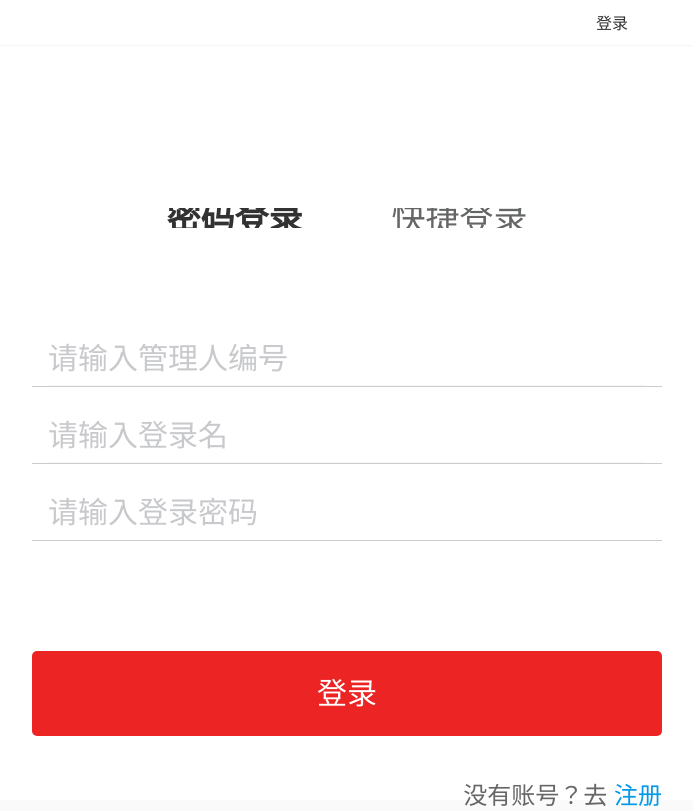
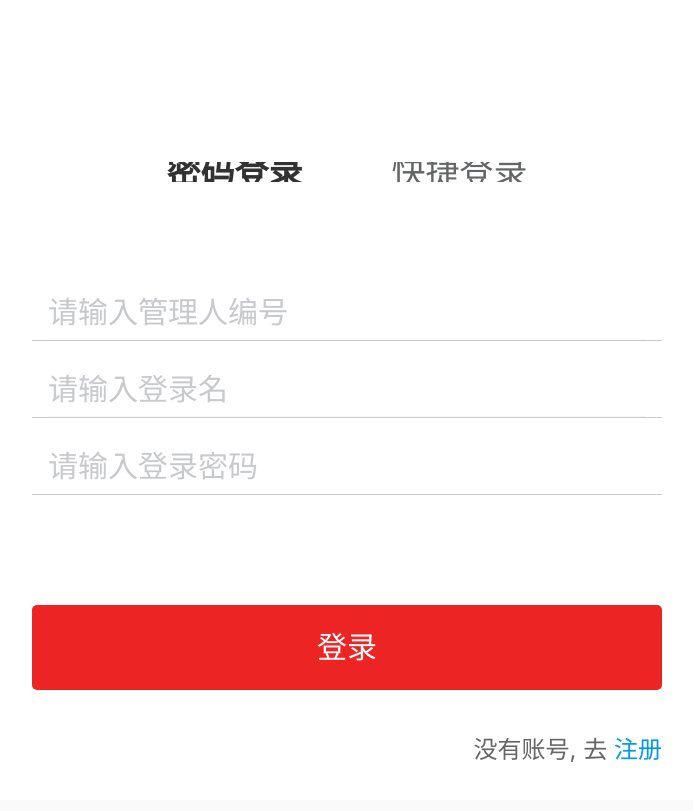
Before and after one commit to taogang2020/front-planner, a Vue app: page /login in a window 1280 px wide. Shown: the whole page, without its empty margins (28-721 px from the left). Built offline with nearby package versions, Linux system fonts and the light colour scheme.

Commit message:
登录头部去掉

```diff
--- a/src/components/account/Login.vue
+++ b/src/components/account/Login.vue
@@ -1,6 +1,5 @@
 <template>
 <div>
-  <van-nav-bar v-show="is_weixin" title="登录"/>
   <div class="loginWarp">
     <van-tabs  @click="onClick" :line-width='10'>
       <van-tab title="密码登录">
@@ -20,7 +19,7 @@
     </van-tabs>
 
     <div class="login" @click='login'>登录</div>
-    <p class="register">没有账号？去&nbsp;<router-link to="register">注册</router-link></p>
+    <p class="register">没有账号, 去&nbsp;<router-link to="register">注册</router-link></p>
   </div>
 </div>
 </template>
@@ -43,7 +42,7 @@ export default {
       },
       isactive: false,
       text_code: "发送验证码",
-      is_weixin:false,
+
 
     };
   },
@@ -57,23 +56,10 @@ export default {
   },
   created(){
     var _this = this;
-    _this.isWeixin();
+
   },
 
   methods: {
-    // 判断是否是微信打开
-    isWeixin(){
-      var _this = this;
-      var ua = navigator.userAgent.toLowerCase();
-      var isWeixin = ua.indexOf('micromessenger') != -1;
-      if (isWeixin) {
-        _this.is_weixin=false;
-        return true;
-      }else{
-        _this.is_weixin=true;
-        return false;
-      }
-    },
      onClick(name, title) {
       var _this = this;
       if(title == "密码登录"){
```
